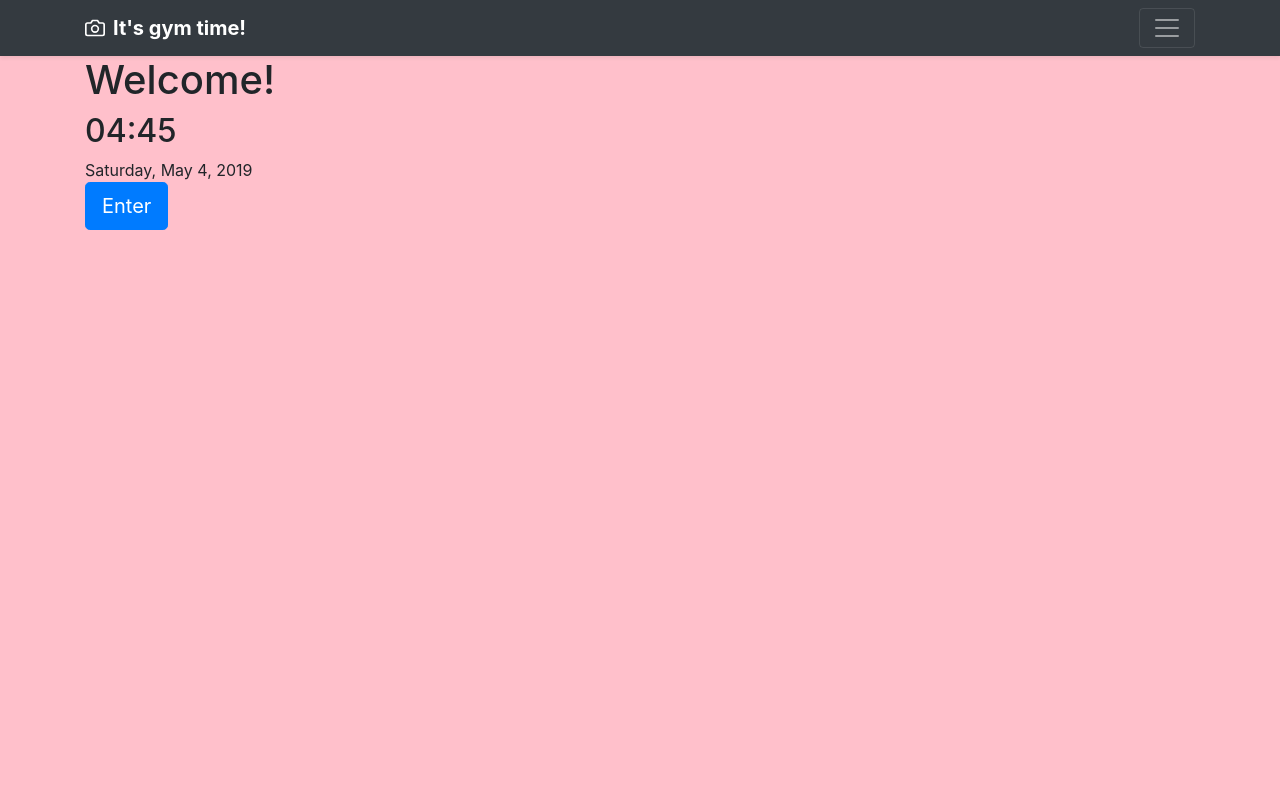
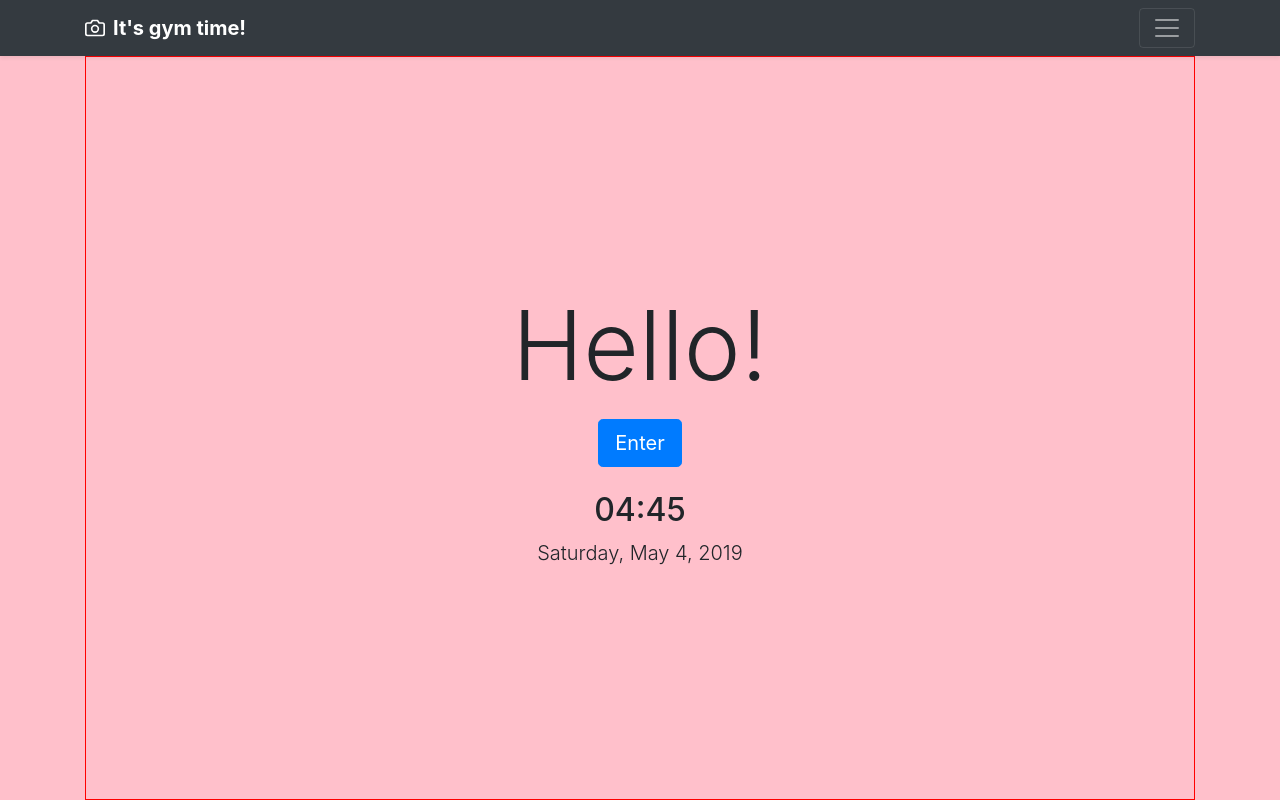
Before and after one commit to rmhdev/gym-time, a Vue app: page / in a window 1280 px wide. Built offline with nearby package versions, Linux system fonts and the light colour scheme.

Commit message:
Improve styles for welcome component

```diff
--- a/src/App.vue
+++ b/src/App.vue
@@ -1,7 +1,9 @@
 <template>
     <div id="app" class="container">
 
-        <Welcome v-if="isWelcome" msg="Welcome!" class="gym-welcome" @close="isWelcome = false"/>
+        <div v-if="isWelcome" class="gym-welcome-container">
+            <Welcome msg="Hello!" @close="isWelcome = false"/>
+        </div>
 
         <div v-else class="row justify-content-md-center">
             <div class="col-5">
--- a/src/components/Welcome.vue
+++ b/src/components/Welcome.vue
@@ -1,12 +1,12 @@
 <template>
-    <div>
+    <div class="gym-welcome">
         <header>
-            <h1>{{ msg }}</h1>
+            <h1 class="gym-welcome-title">{{ msg }}</h1>
         </header>
 
-        <Clock/>
+        <a class="gym-welcome-button" href="#" @click.prevent="close">Enter</a>
 
-        <a class="btn btn-lg btn-primary" href="#" @click.prevent="close">Enter</a>
+        <Clock class="gym-welcome-clock"/>
     </div>
 </template>
 
--- a/src/styles/main.scss
+++ b/src/styles/main.scss
@@ -2,6 +2,43 @@
 
 body {
   background-color: pink;
+}
+
+.gym-welcome {
+
+  &-container {
+    border: 1px solid red;
+    height: calc(100vh - 56px);
+    display: flex;
+    align-items: center;
+    justify-content: center;
+    text-align: center;
+  }
+
+  > header {
+    margin-bottom: map-get($spacers, 3);
+  }
+  &-title {
+    @extend .display-1;
+    @extend .text-break;
+  }
+  &-subtitle {
+    @extend .text-muted;
+    @extend .lead
+  }
+
+  &-clock {
+    .gym-clock-date {
+      @extend .lead
+    }
+  }
+
+  &-button {
+    @extend .btn;
+    @extend .btn-lg;
+    @extend .btn-primary;
+    margin-bottom: map-get($spacers, 4);
+  }
 }
 
 .gym-customers {
```
